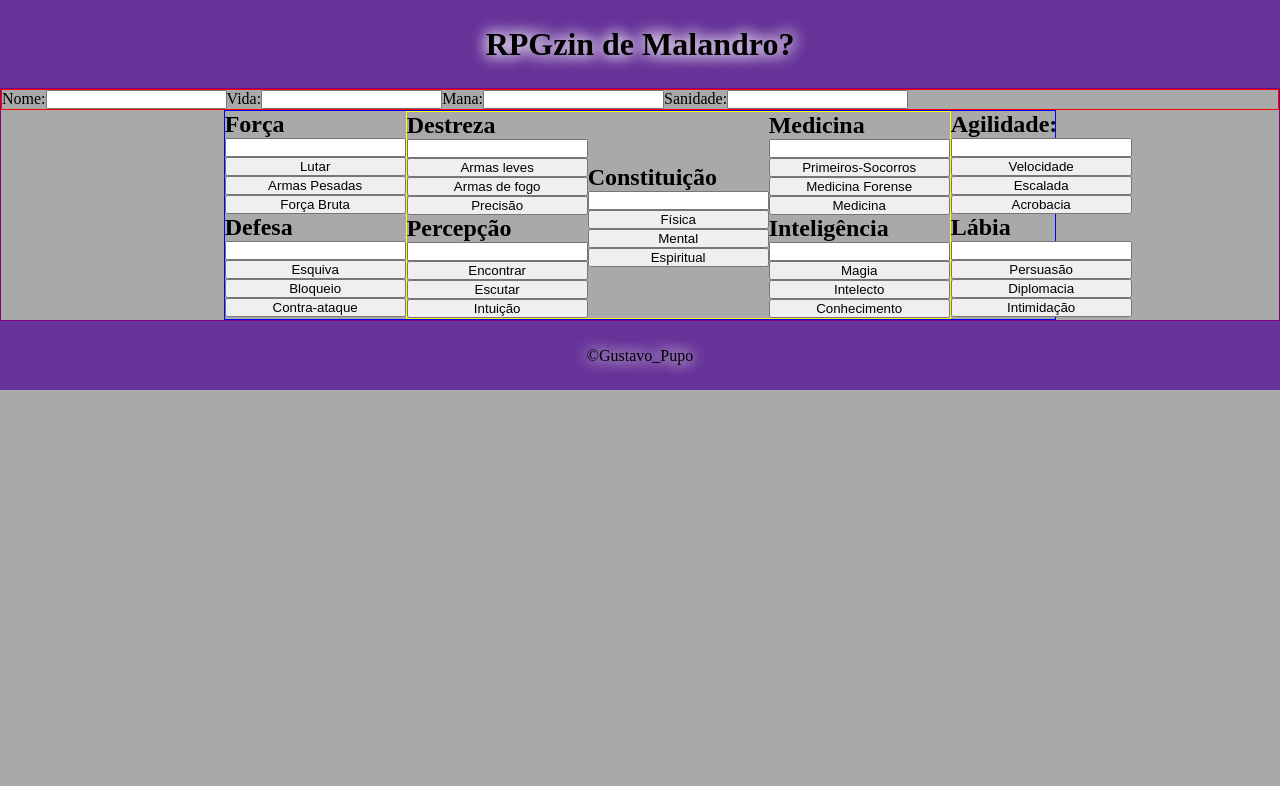
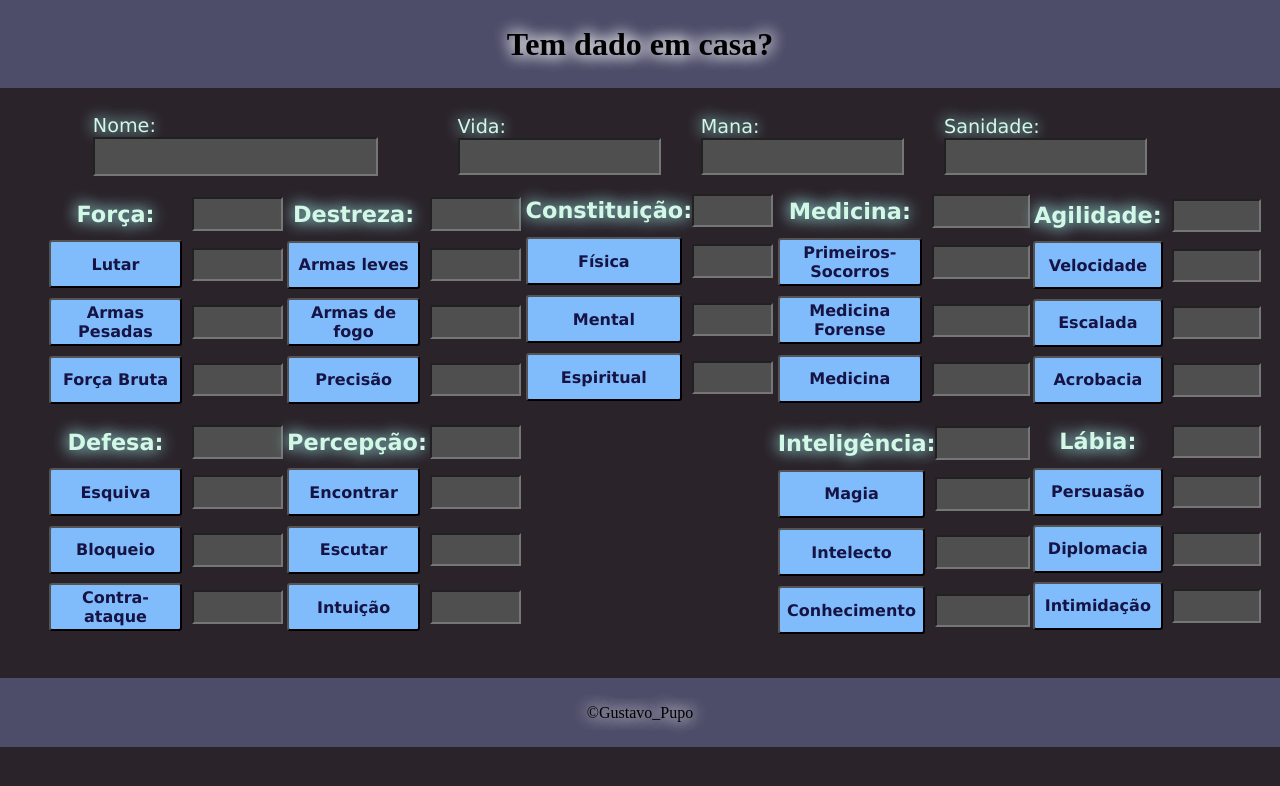
Before and after one commit to gustavo-pupo/RPGHub, an Angular app: page /alr in a window 1280 px wide. Shown: the top 786 px of the page. Built offline with nearby package versions, Linux system fonts and the light colour scheme.

Commit message:
design do ALR finalizado

```diff
--- a/src/app/alr/alr.component.css
+++ b/src/app/alr/alr.component.css
@@ -1,30 +1,115 @@
 /* tags */
+body, *{
+    font-family: 'Lucida Sans', 'Lucida Sans Regular', 'Lucida Grande', 'Lucida Sans Unicode', Geneva, Verdana, sans-serif;
+}
+table{
+    border-collapse: collapse;
+    width: 100%;
+    position: relative;
+    padding: 3%;
+    /* border: 1px solid black; */
+    margin: 5%;
+
+}
+th{
+    width: 60%;
+    padding: 2%;
+}
+td{
+    padding: 2%;
+}
+label, h2{
+    color: #D2F8E7;
+    text-shadow: 0 0 1rem #88BFBF, 0 0 1rem #88BFBF;
+}
+h2{
+    font-size: 1.4rem;
+}
+input{
+    background-color: #4f4f4f;
+    color: #fcd980;
+    padding: 1%;
+}
+
 /* classes */
 .pericias{
     display: flex;
     flex-direction: column;
 }
+.botao{
+    width: 100%;
+    height: 3rem;
+    position: relative;
+    margin: 0;
+    background-color: #80bcfc;
+    transition: 0.5s;
+    font-size: 1rem;
+    font-weight: 700;
+    color: #161444;
+    border-radius: 0.2rem;
+}
+.botao:hover{
+    background-color: #88BFBF;
+    box-shadow: 0 0 1rem #D2F8E7;
+}
+.input{
+    width: 100%;
+    font-size: 1.5rem;
+    text-align: center;
+}
 /* ids */
 div#status{
-    border: 1px solid purple;
+    /* border: 1px solid purple; */
     display: flex;
     flex-direction: column;
 }
 div#infos{
-    border: 1px solid red;
+    /* border: 1px solid red; */
     display: flex;
     flex-direction: row;
+    margin: auto;
+    align-items: center;
+    font-size: 1.2rem;
 }
 div#atributos{
-    border: 1px solid blue;
+    /* border: 1px solid blue; */
     display: flex;
     flex-direction: row;
-    width: 65%;
+    width: 95%;
     margin: auto;
+    align-items: center;
 }
 div#meio{
-    border: 1px solid yellow;
+    /* border: 1px solid yellow; */
     display: flex;
     flex-direction: row;
+    margin: 0 0 0 0;
     align-items: center;
 }
+div#center{
+    align-self: baseline;
+}
+div#vidaManaSan{
+    display: flex;
+    flex-direction: row;
+    width: 60%;
+}
+div#vidaManaSan input{
+    font-size: 1.5rem;
+    width: 80%;
+}
+div#vida, div#mana, div#sanidade{
+    display: flex;
+    flex-direction: column;
+    margin: 0;
+}
+div#nomeDiv{
+    display: flex;
+    flex-direction: column;
+    width: 30%;
+    margin: 0 0 0 5%;
+}
+div#nomeDiv input{
+    font-size: 1.5rem;
+    width: 75%;
+}
--- a/src/app/alr/alr.component.html
+++ b/src/app/alr/alr.component.html
@@ -7,112 +7,215 @@
                 <input type="text" name="nome" id="inputNome">
             </div>
             <div id="vidaManaSan">
-                <label for="vida">Vida:</label>
-                <input type="text" name="vida" id="inputVida">
-                <label for="mana">Mana:</label>
-                <input type="text" name="mana" id="inputMana">
-                <label for="sanidade">Sanidade:</label>
-                <input type="text" name="sanidade" id="inputSanidade">
+                <div id="vida">
+                    <label for="vida">Vida:</label>
+                    <input type="number" name="vida" id="inputVida">
+                </div>
+                <div id="mana">
+                    <label for="mana">Mana:</label>
+                    <input type="number" name="mana" id="inputMana">
+                </div>
+                <div id="sanidade">
+                    <label for="sanidade">Sanidade:</label>
+                    <input type="number" name="sanidade" id="inputSanidade">
+                </div>
             </div>
         </div>
         <div id="atributos">
             <div id="esquerda">
                 <div id="FOR">
-                    <h2>Força</h2>
-                    <input type="text" name="força" id="inputFor">
-                    <div class="pericias" id="periciasFor">
-                        <button>Lutar</button>
-                        <button>Armas Pesadas</button>
-                        <button>Força Bruta</button>
-                    </div>
+                    <table class="">
+                        <tr>
+                            <th><h2>Força:</h2></th>
+                            <th><input type="number" class="input" name="força" id="inputFor"></th>
+                        </tr>
+                            <tr>
+                                <td><button class="botao">Lutar</button></td>
+                                <td><input type="number" class="input" name="lutar"></td>
+                            </tr>
+                            <tr>
+                                <td><button class="botao">Armas Pesadas</button></td>
+                                <td><input type="number" class="input" name="armasPesadas"></td>
+                            </tr>
+                            <tr>
+                                <td><button class="botao">Força Bruta</button></td>
+                                <td><input type="number" class="input" name="forcaBruta"></td>
+                            </tr>
+                    </table>
                 </div>
                 <div id="DEF">
-                    <h2>Defesa</h2>
-                    <input type="text" name="defesa" id="inputDefesa">
-                    <div class="pericias" id="periciasDef">
-                        <button>Esquiva</button>
-                        <button>Bloqueio</button>
-                        <button>Contra-ataque</button>
-                    </div>
+                    <table>
+                        <tr>
+                            <th><h2>Defesa:</h2></th>
+                            <th><input class="input" type="number" name="defesa" id="inputDefesa"></th>
+                        </tr>
+                        <tr>
+                            <td><button class="botao">Esquiva</button></td>
+                            <td><input type="number" class="input" name="esquiva"></td>
+                        </tr>
+                        <tr>
+                            <td><button class="botao">Bloqueio</button></td>
+                            <td><input type="number" class="input" name="bloqueio"></td>
+                        </tr>
+                        <tr>
+                            <td><button class="botao">Contra-ataque</button></td>
+                            <td><input type="number" class="input" name="contraAtaque"></td>
+                        </tr>
+                    </table>
                 </div>
             </div>
             <div id="meio">
                 <div id="left">
                     <div id="DEX">
-                        <h2>Destreza</h2>
-                        <input type="text" name="Destreza" id="inputDestreza">
-                        <div class="pericias" id="periciasDex">
-                            <button>Armas leves</button>
-                            <button>Armas de fogo</button>
-                            <button>Precisão</button>
-                        </div>
+                        <table>
+                            <tr>
+                                <th><h2>Destreza:</h2></th>
+                                <th><input class="input" type="number" name="destreza" id="inputDestreza"></th>
+                            </tr>
+                            <tr>
+                                <td><button class="botao">Armas leves</button></td>
+                                <td><input type="number" class="input" name="armasLeves"></td>
+                            </tr>
+                            <tr>
+                                <td><button class="botao">Armas de fogo</button></td>
+                                <td><input type="number" class="input" name="armasDeFogo"></td>
+                            </tr>
+                            <tr>
+                                <td><button class="botao">Precisão</button></td>
+                                <td><input type="number" class="input" name="precisao"></td>
+                            </tr>
+                        </table>
                     </div>
                     <div id="PER">
-                        <h2>Percepção</h2>
-                        <input type="text" name="perception" id="inputPerception">
-                        <div class="pericias" id="periciasPer">
-                            <button>Encontrar</button>
-                            <button>Escutar</button>
-                            <button>Intuição</button>
-                        </div>
+                    <table>
+                        <tr>
+                            <th><h2>Percepção:</h2></th>
+                            <th><input type="number" class="input" name="perception" id="inputPerception"></th>
+                        </tr>
+                        <tr>
+                            <td><button class="botao">Encontrar</button></td>
+                            <td><input type="number" name="encontrar" class="input"></td>
+                        </tr>
+                        <tr>
+                            <td><button class="botao">Escutar</button></td>
+                            <td><input type="number" name="escutar" class="input"></td>
+                        </tr>
+                        <tr>
+                            <td><button class="botao">Intuição</button></td>
+                            <td><input type="number" name="intuicao" class="input"></td>
+                        </tr>
+                    </table>
                     </div>
                 </div>
                 <div id="center">
                     <div id="CON">
-                        <h2>Constituição</h2>
-                        <input type="text" name="constituicao" id="inputConstituicao">
-                        <div class="pericias" id="periciasCon">
-                            <button>Física</button>
-                            <button>Mental</button>
-                            <button>Espiritual</button>
-                        </div>
+                        <table>
+                        <tr>
+                            <th><h2>Constituição:</h2></th>
+                            <th><input type="number" class="input" name="constituicao" id="inputConstituicao"></th>
+                        </tr>
+                        <tr>
+                            <td><button class="botao">Física</button></td>
+                            <td><input type="number" class="input" name="resFisica"></td>
+                        </tr>
+                        <tr>
+                            <td><button class="botao">Mental</button></td>
+                            <td><input type="number" class="input" name="resMental"></td>
+                        </tr>
+                        <tr>
+                            <td><button class="botao">Espiritual</button></td>
+                            <td><input type="number" class="input" name="resEspitritual"></td>
+                        </tr>
+                        </table>
                     </div>
+                    <!-- <div id="dado">
+                        <h1></h1>
+                        <h3></h3>
+                    </div> -->
                 </div>
                 <div id="right">
                     <div id="MED">
-                        <h2>Medicina</h2>
-                        <input type="text" name="medicina" id="inputMedicina">
-                        <div class="pericias" id="periciasMed">
-                            <button>Primeiros-Socorros</button>
-                            <button>Medicina Forense</button>
-                            <button>Medicina</button>
-                        </div>
+                        <table>
+                            <tr>
+                                <th><h2>Medicina:</h2></th>
+                                <th><input type="number" name="medicina" class="input" id="inputMedicina"></th>
+                            </tr>
+                            <tr>
+                                <td><button class="botao">Primeiros-Socorros</button></td>
+                                <td><input type="number" name="primeirosSocorros" class="input"></td>
+                            </tr>
+                            <tr>
+                                <td><button class="botao">Medicina Forense</button></td>
+                                <td><input type="number" name="" class="input"></td>
+                            </tr>
+                            <tr>
+                                <td><button class="botao">Medicina</button></td>
+                                <td><input type="number" name="" class="input"></td>
+                            </tr>
+                        </table>
                     </div>
                     <div id="INT">
-                        <h2>Inteligência</h2>
-                        <input type="text" name="inteligencia" id="inputInteligencia">
-                        <div class="pericias" id="periciasInt">
-                            <button>Magia</button>
-                            <button>Intelecto</button>
-                            <button>Conhecimento</button>
-                        </div>
+                        <table>
+                            <tr>
+                                <th><h2>Inteligência:</h2></th>
+                                <th><input type="number" class="input" name="inteligencia" id="inputInteligencia"></th>
+                            </tr>
+                            <tr>
+                                <td><button class="botao">Magia</button></td>
+                                <td><input type="number" name="" id="" class="input"></td>
+                            </tr>
+                            <tr>
+                                <td><button class="botao">Intelecto</button></td>
+                                <td><input type="number" name="" id="" class="input"></td>
+                            </tr>
+                            <tr>
+                                <td><button class="botao">Conhecimento</button></td>
+                                <td><input type="number" name="" id="" class="input"></td>
+                            </tr>
+                        </table>
                     </div>
                 </div>
             </div>
             <div id="direita">
                 <div id="AGI">
-                    <h2>Agilidade:</h2>
-                    <input type="text" name="agilidade" id="inputAgilidade">
-                    <div class="pericias" id="periciasAgi">
-                        <button>Velocidade</button>
-                        <button>Escalada</button>
-                        <button>Acrobacia</button>
-                    </div>
+                    <table>
+                        <tr>
+                            <th><h2>Agilidade:</h2></th>
+                            <th><input type="number" class="input" name="agilidade" id="inputAgilidade"></th>
+                        </tr>
+                        <tr>
+                            <td><button class="botao">Velocidade</button></td>
+                            <td><input type="number" name="" class="input"></td>
+                        <tr>
+                            <td><button class="botao">Escalada</button></td>
+                            <td><input type="number" name="" class="input"></td>
+                        <tr>
+                            <td><button class="botao">Acrobacia</button></td>
+                            <td><input type="number" name="" class="input"></td>
+                        </tr>
+                    </table>
                 </div>
                 <div id="LAB">
-                    <h2>Lábia</h2>
-                    <input type="text" name="labia" id="inputLabia">
-                    <div class="pericias" id="periciasLabia">
-                        <button>Persuasão</button>
-                        <button>Diplomacia</button>
-                        <button>Intimidação</button>
-                    </div>
+                    <table class="tabelas">
+                        <tr>
+                            <th><h2>Lábia:</h2></th>
+                            <th><input type="number" class="input" name="labia" id="inputLabia"></th>
+                        </tr>
+                            <tr>
+                                <td><button class="botao">Persuasão</button></td>
+                                <td><input type="number" class="input" name=""></td>
+                            </tr>
+                            <tr>
+                                <td><button class="botao">Diplomacia</button></td>
+                                <td><input type="number" class="input" name=""></td>
+                            </tr>
+                            <tr>
+                                <td><button class="botao">Intimidação</button></td>
+                                <td><input type="number" class="input" name=""></td>
+                            </tr>
+                    </table>
                 </div>
             </div>
         </div>
-        <div id="dado"></div>
     </div>
-
-    <div id="dado"></div>
-
 </section>
--- a/src/app/app.component.css
+++ b/src/app/app.component.css
@@ -2,7 +2,14 @@ header, footer{
     width: 100%;
     text-align: center;
     padding: 2% 0 2% 0;
-    background-color: rebeccapurple;
+    background-color: #4D4D6A;
+
+}
+header{
+    margin: 0 0 2% 0;
+}
+footer{
+    margin: 2% 0 0 0;
 }
 h1, p{
     text-shadow: 0 0 1rem white, 0 0 1rem white;
--- a/src/app/app.component.html
+++ b/src/app/app.component.html
@@ -1,5 +1,5 @@
 <header>
-  <h1 [routerLink]="['/']">RPGzin de Malandro?</h1>
+  <h1 [routerLink]="['/']">Tem dado em casa?</h1>
 </header>
 <section>
   <router-outlet></router-outlet>
--- a/src/app/home/home.component.css
+++ b/src/app/home/home.component.css
@@ -11,7 +11,7 @@ div#geral{
     flex-direction: row;
     width: 90%;
     margin: 1% 0 1% 5%;
-    border: 1px solid black;
+    /* border: 1px solid black; */
 }
 div#usm, div#did, div#hopeless,div#kynoka{
     width: 50%;
@@ -31,7 +31,7 @@ div#kynoka:hover{
     height: 60vh;
 }
 div#usm{
-    border: 1px solid red;
+    /* border: 1px solid red; */
     margin: 2% 1%;
     background-image: url(../../assets/img/USM.jpg);
     background-position: top;
@@ -48,7 +48,7 @@ div#hopeless{
 }
 
 div#kynoka{
-    border: 1px solid goldenrod;
+    /* border: 1px solid goldenrod; */
     margin: 2% 1%;
     background-image: url(../../assets/img/ALR.jpg);
     background-position: top;
--- a/src/app/usm/usm.component.css
+++ b/src/app/usm/usm.component.css
@@ -1,7 +1,7 @@
 body, *{
     margin: 0;
     padding: 0;
-    background-color: #5829a7;
+    background-color: #2A232A;
 }
 
 /* tags */
--- a/src/styles.css
+++ b/src/styles.css
@@ -3,5 +3,5 @@ body,*{
     padding: 0;
 }
 body{
-    background-color: #a9a9a9;
+    background-color: #2A232A;
 }
```
